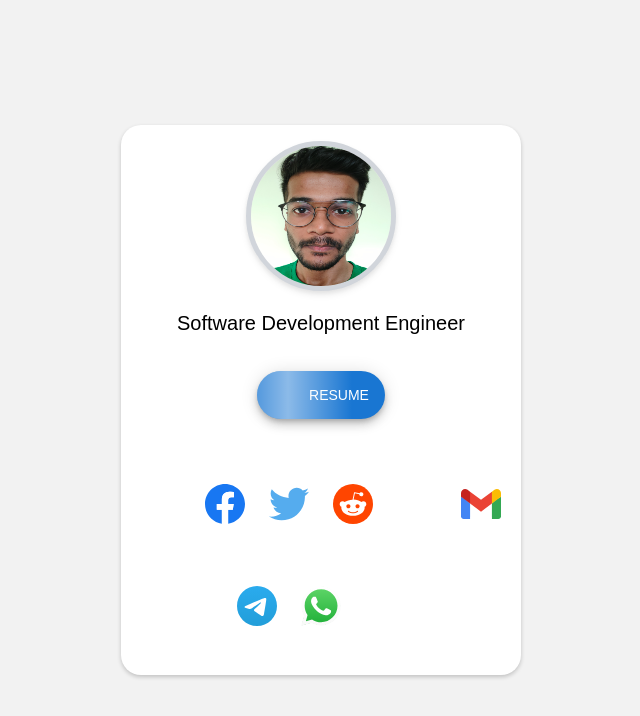
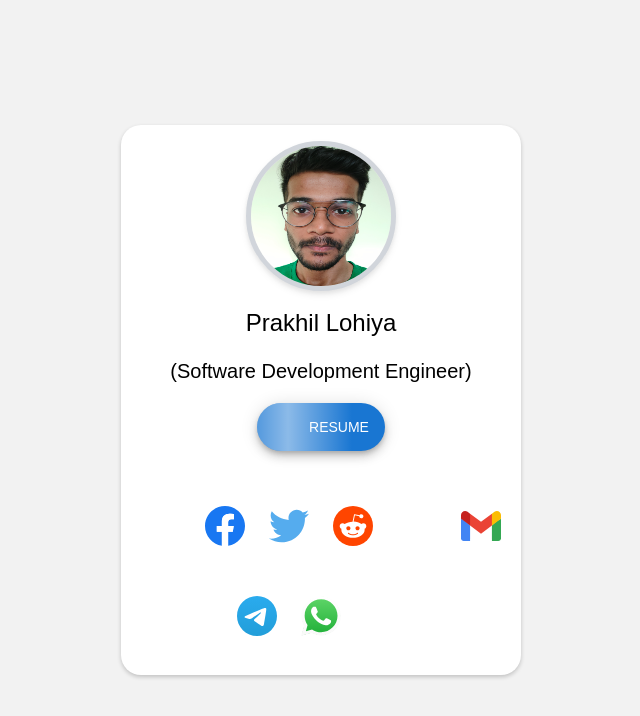
Before and after one commit to prakhillohiya/prakhillohiya.github.io, a React (Vite) app: page / in a window 1280 px wide. Shown: the top 716 px of the page, without its empty margins (319-959 px from the left). Built offline with nearby package versions, Linux system fonts and the light colour scheme; some icons are missing.

Commit message:
Add Name

```diff
--- a/src/Portfolio.tsx
+++ b/src/Portfolio.tsx
@@ -129,8 +129,11 @@ function Portfolio() {
           loading="lazy"
           className="rounded-full h-[150px] w-[150px]  border-[5px] border-solid border-gray-300 drop-shadow-md"
         />
-        <Typography variant="h6" padding={"1rem"}>
-          Software Development Engineer
+        <Typography variant="h5" padding={"1rem"}>
+          Prakhil Lohiya
+        </Typography>
+        <Typography variant="h6" >
+          (Software Development Engineer)
         </Typography>
       </div>
       <div className="p-4 flex justify-center">
```
